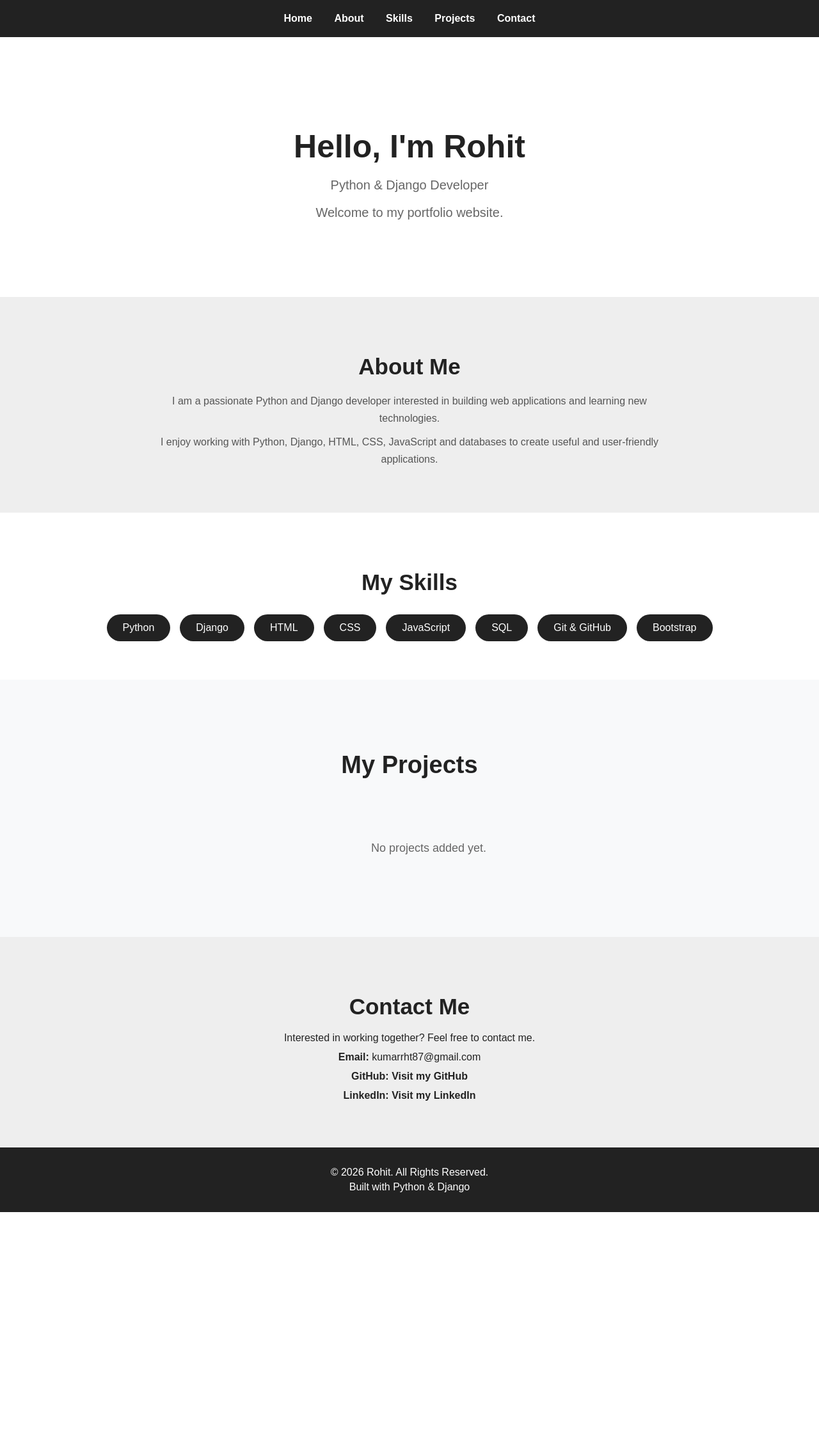
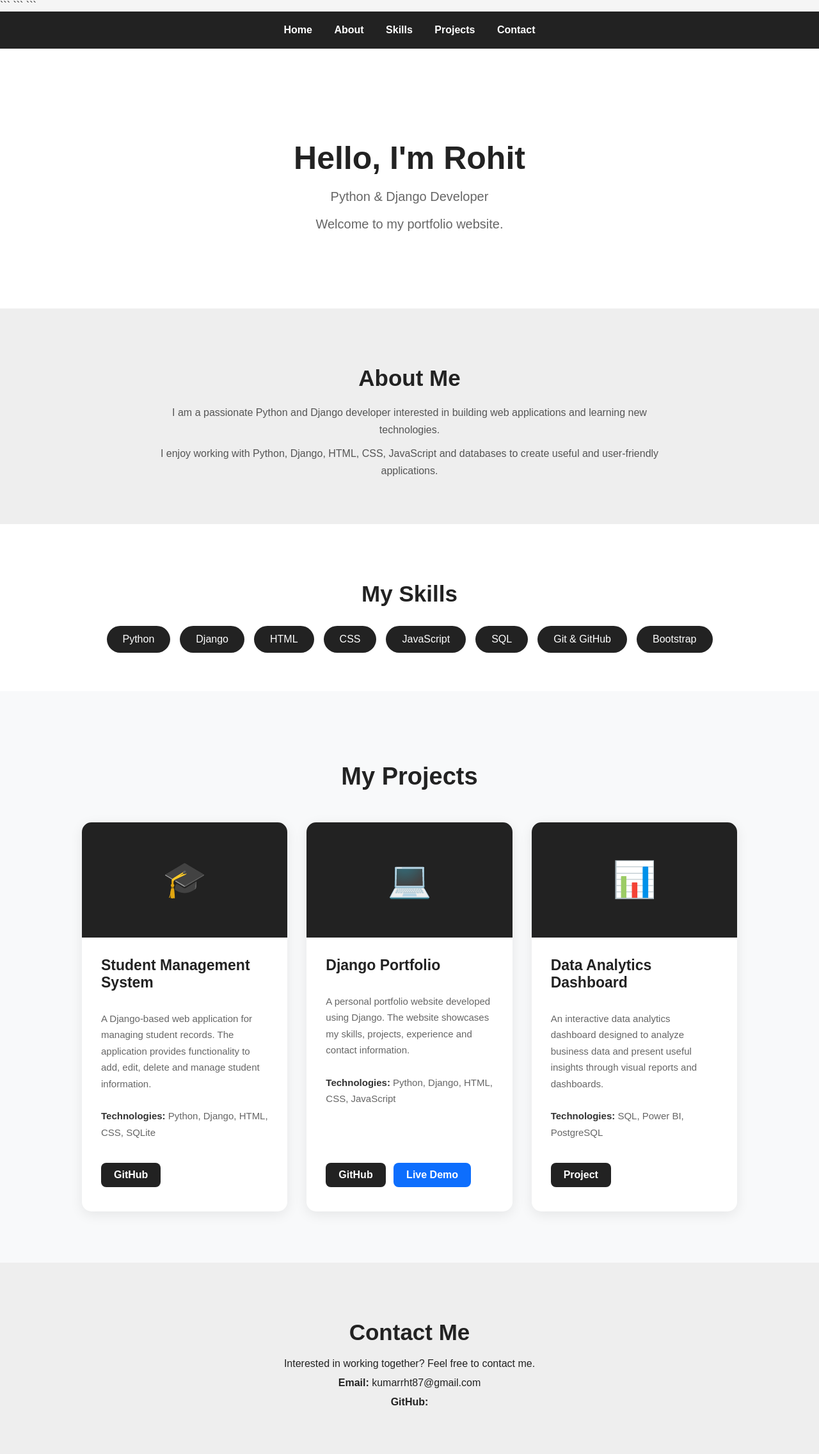
Before and after one commit to Rohit7203/myportfolio, a Django app: page / in a window 1280 px wide. Shown: the whole page at 64% size. Before the commit the page ends 1894 px from the top, so only its background shows below. Run offline with Django 5.2, Linux system fonts and the light colour scheme; data that the repository does not hold is empty.

Commit message:
Add projects directly to portfolio

````diff
--- a/portfolio/templates/portfolio/home.html
+++ b/portfolio/templates/portfolio/home.html
@@ -1,11 +1,13 @@
 <!DOCTYPE html>
+
 <html lang="en">
 
 <head>
     <meta charset="UTF-8">
     <meta name="viewport" content="width=device-width, initial-scale=1.0">
 
-    <title>My Portfolio</title>
+```
+<title>Rohit Kumar | Portfolio</title>
 
 <style>
     /* =========================
@@ -164,10 +166,14 @@
         box-shadow: 0 15px 35px rgba(0, 0, 0, 0.15);
     }
 
-        .project-image {
-            width: 100%;
-            height: 220px;
-            object-fit: cover;
+    .project-icon {
+        height: 180px;
+        background: #222;
+        color: white;
+        display: flex;
+        align-items: center;
+        justify-content: center;
+        font-size: 55px;
     }
 
     .project-card-body {
@@ -228,14 +234,6 @@
 
     .live-btn:hover {
         background: #084298;
-        }
-
-        .no-projects {
-            text-align: center;
-            font-size: 18px;
-            color: #666;
-            grid-column: 1 / -1;
-            padding: 30px;
     }
 
 
@@ -355,113 +353,20 @@
             font-size: 21px;
         }
 
-            .project-btn {
-                display: inline-block;
-            }
-
         .skill {
             padding: 10px 18px;
             font-size: 14px;
         }
 
     }
-        .projects-section {
-    padding: 80px 5%;
-    background: #f8f9fa;
-}
+</style>
+```
 
-.projects-section h2 {
-    text-align: center;
-    margin-bottom: 40px;
-    font-size: 36px;
-}
-
-.projects-container {
-    display: grid;
-    grid-template-columns: repeat(3, 1fr);
-    gap: 30px;
-    max-width: 1200px;
-    margin: auto;
-}
-
-.project-card {
-    background: white;
-    border-radius: 12px;
-    overflow: hidden;
-    box-shadow: 0 5px 20px rgba(0, 0, 0, 0.1);
-    transition: transform 0.3s ease;
-}
-
-.project-card:hover {
-    transform: translateY(-8px);
-}
-
-.project-image {
-    width: 100%;
-    height: 200px;
-    object-fit: cover;
-}
-
-.project-card-body {
-    padding: 25px;
-}
-
-.project-card-body h3 {
-    margin-bottom: 15px;
-    font-size: 22px;
-}
-
-.project-card-body p {
-    line-height: 1.6;
-    margin-bottom: 15px;
-}
-
-.project-buttons {
-    display: flex;
-    gap: 10px;
-    margin-top: 20px;
-}
-
-.project-btn {
-    display: inline-block;
-    padding: 10px 18px;
-    background: #222;
-    color: white;
-    text-decoration: none;
-    border-radius: 6px;
-}
-
-.live-btn {
-    background: #007bff;
-}
-
-.project-btn:hover {
-    opacity: 0.8;
-}
-
-.no-projects {
-    text-align: center;
-    width: 100%;
-}
-
-@media (max-width: 992px) {
-    .projects-container {
-        grid-template-columns: repeat(2, 1fr);
-    }
-}
-
-@media (max-width: 768px) {
-    .projects-container {
-        grid-template-columns: 1fr;
-    }
-}
-    </style>
 </head>
-
 
 <body>
 
-
+```
 <!-- =========================
      NAVIGATION
 ========================= -->
@@ -561,125 +466,44 @@
     <div class="projects-container">
 
 
-            {% for project in projects %}
+        <!-- PROJECT 1 -->
 
         <div class="project-card">
 
-
-                <!-- Project Image -->
-
-                {% if project.image %}
-
-                <img src="{{ project.image.url }}" alt="{{ project.title }}" class="project-image">
-
-                {% endif %}
-
-
-                <!-- Project Content -->
+            <div class="project-icon">
+                🎓
+            </div>
 
             <div class="project-card-body">
 
                 <h3>
-                        {{ project.title }}
+                    Student Management System
                 </h3>
 
-
                 <p>
-                        {{ project.description }}
+                    A Django-based web application for managing
+                    student records. The application provides
+                    functionality to add, edit, delete and manage
+                    student information.
                 </p>
-
 
                 <p class="technologies">
 
                     <strong>Technologies:</strong>
 
-                        {{ project.technologies }}
+                    Python, Django, HTML, CSS, SQLite
 
-                    </p>
-                    <section id="projects" class="projects-section">
-                        <div class="container">
-
-                            <h2>My Projects</h2>
-
-                            <div class="projects-container">
-
-                                {% for project in projects %}
-
-                                <div class="project-card">
-
-                                    {% if project.image %}
-                                    <img src="{{ project.image.url }}" alt="{{ project.title }}" class="project-image">
-                                    {% endif %}
-
-                                    <div class="project-card-body">
-
-                                        <h3>{{ project.title }}</h3>
-
-                                        <p>
-                                            {{ project.description }}
-                                        </p>
-
-                                        <p>
-                                            <strong>Technologies:</strong>
-                                            {{ project.technologies }}
                 </p>
 
                 <div class="project-buttons">
 
-                                            {% if project.github_url %}
-                                            <a href="{{ project.github_url }}" target="_blank" class="project-btn">
+                    <a href="https://github.com/Rohit7203/django-project"
+                       target="_blank"
+                       class="project-btn">
+
                         GitHub
+
                     </a>
-                                            {% endif %}
-
-                                            {% if project.live_url %}
-                                            <a href="{{ project.live_url }}" target="_blank"
-                                                class="project-btn live-btn">
-                                                Live Demo
-                                            </a>
-                                            {% endif %}
-
-                                        </div>
-
-                                    </div>
-
-                                </div>
-
-                                {% empty %}
-
-                                <div class="no-projects">
-                                    <p>No projects added yet.</p>
-                                </div>
-
-                                {% endfor %}
-
-                            </div>
-
-                        </div>
-                    </section>
-
-                    <!-- Buttons -->
-
-                    <div class="project-buttons">
-
-
-                        {% if project.github_url %}
-
-                        <a href="{{ project.github_url }}" target="_blank" class="project-btn">
-                            GitHub
-                        </a>
-
-                        {% endif %}
-
-
-                        {% if project.live_url %}
-
-                        <a href="{{ project.live_url }}" target="_blank" class="project-btn live-btn">
-                            Live Demo
-                        </a>
-
-                        {% endif %}
-
 
                 </div>
 
@@ -688,17 +512,101 @@
         </div>
 
 
-            {% empty %}
+        <!-- PROJECT 2 -->
 
-            <div class="no-projects">
+        <div class="project-card">
+
+            <div class="project-icon">
+                💻
+            </div>
+
+            <div class="project-card-body">
+
+                <h3>
+                    Django Portfolio
+                </h3>
 
                 <p>
-                    No projects added yet.
+                    A personal portfolio website developed using
+                    Django. The website showcases my skills,
+                    projects, experience and contact information.
                 </p>
+
+                <p class="technologies">
+
+                    <strong>Technologies:</strong>
+
+                    Python, Django, HTML, CSS, JavaScript
+
+                </p>
+
+                <div class="project-buttons">
+
+                    <a href="https://github.com/Rohit7203/myportfolio"
+                       target="_blank"
+                       class="project-btn">
+
+                        GitHub
+
+                    </a>
+
+                    <a href="https://myportfolio-opl4.onrender.com/"
+                       target="_blank"
+                       class="project-btn live-btn">
+
+                        Live Demo
+
+                    </a>
 
                 </div>
 
-            {% endfor %}
+            </div>
+
+        </div>
+
+
+        <!-- PROJECT 3 -->
+
+        <div class="project-card">
+
+            <div class="project-icon">
+                📊
+            </div>
+
+            <div class="project-card-body">
+
+                <h3>
+                    Data Analytics Dashboard
+                </h3>
+
+                <p>
+                    An interactive data analytics dashboard designed
+                    to analyze business data and present useful
+                    insights through visual reports and dashboards.
+                </p>
+
+                <p class="technologies">
+
+                    <strong>Technologies:</strong>
+
+                    SQL, Power BI, PostgreSQL
+
+                </p>
+
+                <div class="project-buttons">
+
+                    <a href="#"
+                       class="project-btn">
+
+                        Project
+
+                    </a>
+
+                </div>
+
+            </div>
+
+        </div>
 
 
     </div>
@@ -719,7 +627,6 @@
         Feel free to contact me.
     </p>
 
-
     <p>
 
         <strong>Email:</strong>
@@ -728,48 +635,9 @@
 
     </p>
 
-
     <p>
 
         <strong>GitHub:</strong>
 
-            <a href="https://github.com/Rohit7203" target="_blank">
-                Visit my GitHub
-            </a>
-
-        </p>
-
-
-        <p>
-
-            <strong>LinkedIn:</strong>
-
-            <a href="https://www.linkedin.com/in/rohit-kumar-524111300/" target="_blank">
-                Visit my LinkedIn
-            </a>
-
-        </p>
-
-    </section>
-
-
-    <!-- =========================
-         FOOTER
-    ========================= -->
-
-    <footer>
-
-        <p>
-            © 2026 Rohit. All Rights Reserved.
-        </p>
-
-        <p>
-            Built with Python & Django
-        </p>
-
-    </footer>
-
-
-</body>
-
-</html>
+        <a href="
+```
````
Lines whose indentation alone changed are shown as unchanged.
